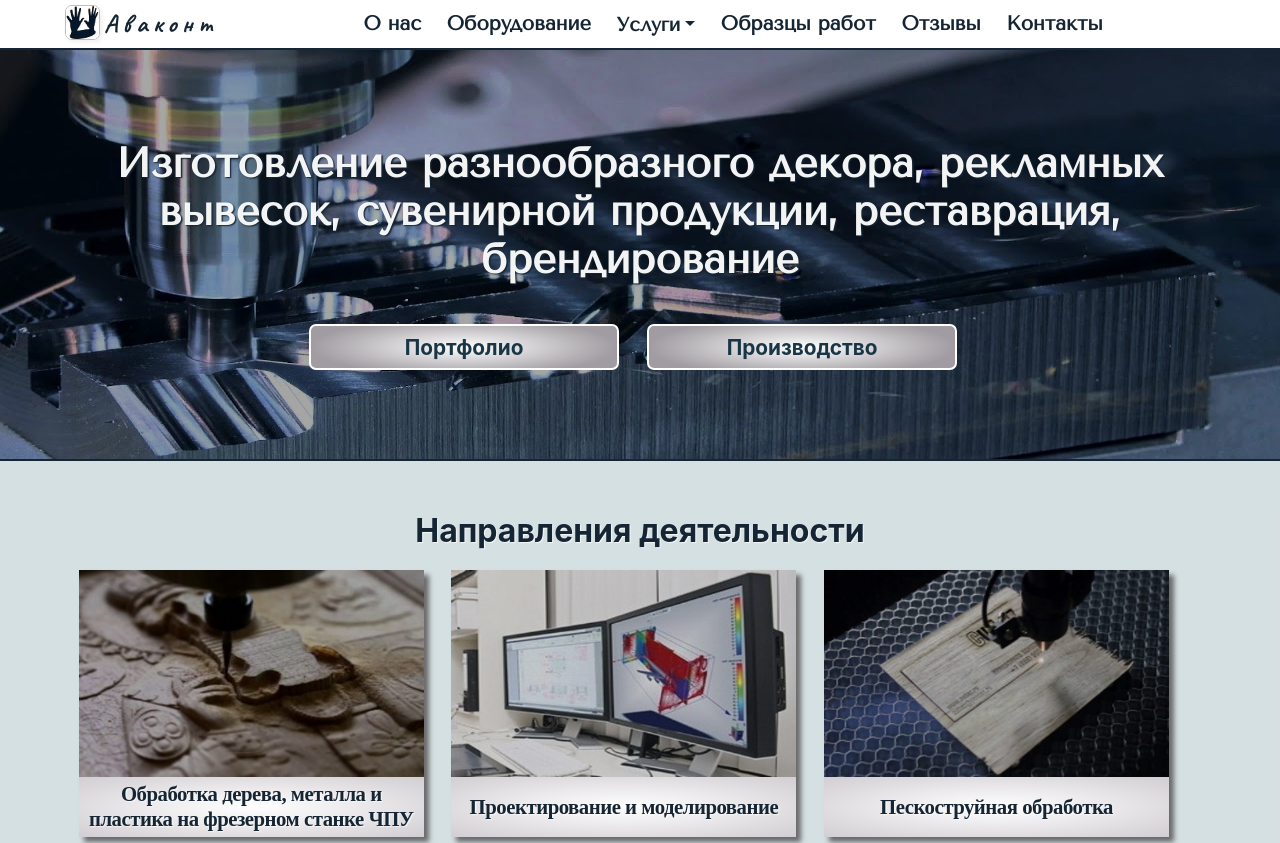
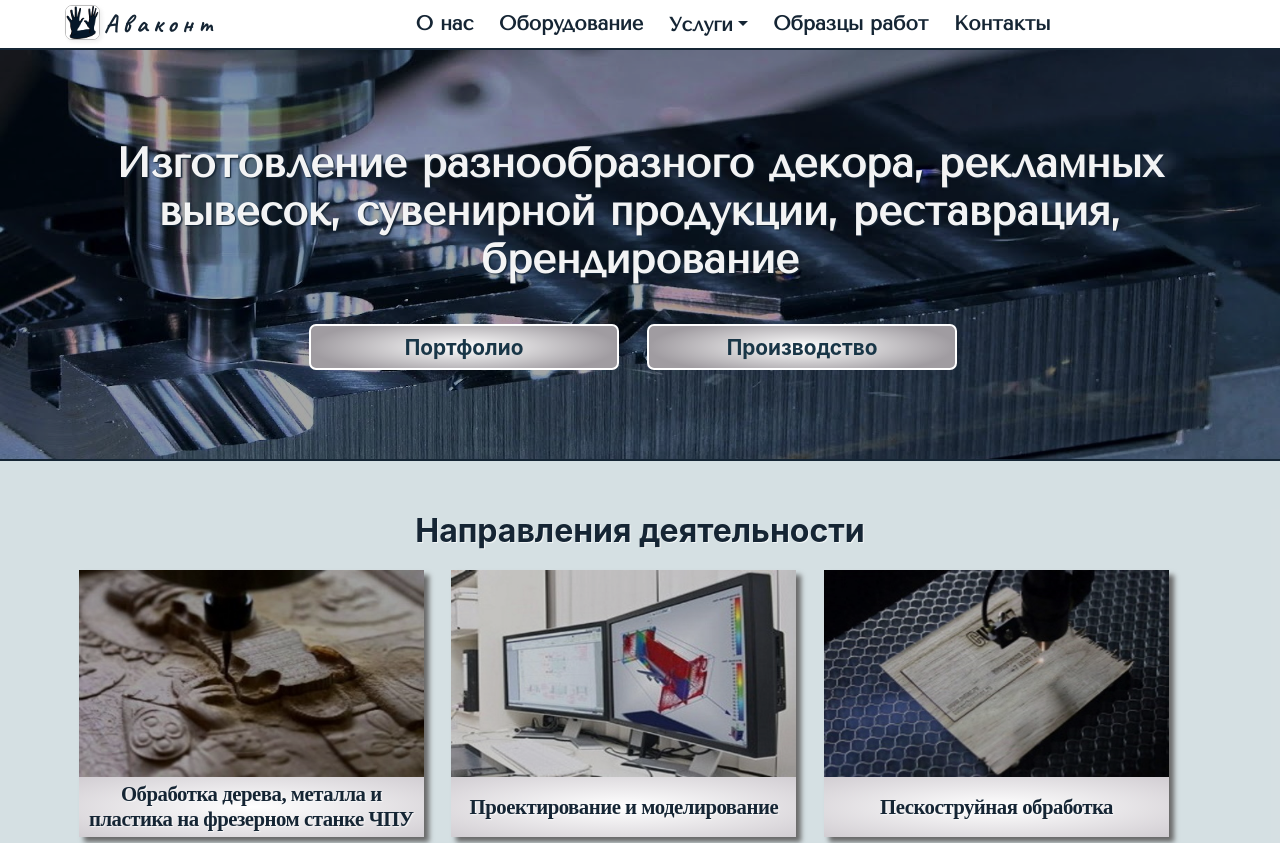
Before and after one commit to AnigalHub/Priamyeruki, a Vue app: page / in a window 1280 px wide. Shown: the top 843 px of the page. Built offline with nearby package versions, Linux system fonts and the light colour scheme.

Commit message:
убраны отзывы и некоторые категории услуг

```diff
--- a/src/components/navbar.vue
+++ b/src/components/navbar.vue
@@ -19,16 +19,16 @@
                         <b-dropdown text="Услуги">
                             <b-dropdown-item to="../processing_on_a_cnc_milling_machine">Обработка на фрезерном станке ЧПУ</b-dropdown-item>
                             <b-dropdown-item to="../design_and_modeling">Проектирование и моделировани</b-dropdown-item>
-                            <b-dropdown-item to="../chrome_plating">Химическая металлизация (хромирование)</b-dropdown-item>
-                            <b-dropdown-item to="../aquaprint">Аквапринт (иммерсионная печать)</b-dropdown-item>
+                          <!--  <b-dropdown-item to="../chrome_plating">Химическая металлизация (хромирование)</b-dropdown-item>
+                            <b-dropdown-item to="../aquaprint">Аквапринт (иммерсионная печать)</b-dropdown-item> -->
                             <b-dropdown-item to="../laser_engraving">Лазерная гравировка </b-dropdown-item>
                             <b-dropdown-item to="../sandblasing">Пескоструйная обработка</b-dropdown-item>
                             <b-dropdown-item to="../painting_works">Малярно-покрасочные работы</b-dropdown-item>
-                            <b-dropdown-item to="../drawing_with_a_UV_printer">Нанесение графики с помощью УФ принтера</b-dropdown-item>
+                           <!-- <b-dropdown-item to="../drawing_with_a_UV_printer">Нанесение графики с помощью УФ принтера</b-dropdown-item> -->
                         </b-dropdown>
                        </b-nav-item>
                     <b-nav-item to="/samples_of_work">Образцы работ</b-nav-item>
-                    <b-nav-item>Отзывы</b-nav-item>
+                    <!-- <b-nav-item>Отзывы</b-nav-item> -->
                      <b-nav-item to="/contacts">Контакты</b-nav-item>
                  </b-navbar-nav>
              </b-collapse>
```
Lines whose indentation alone changed are shown as unchanged.
